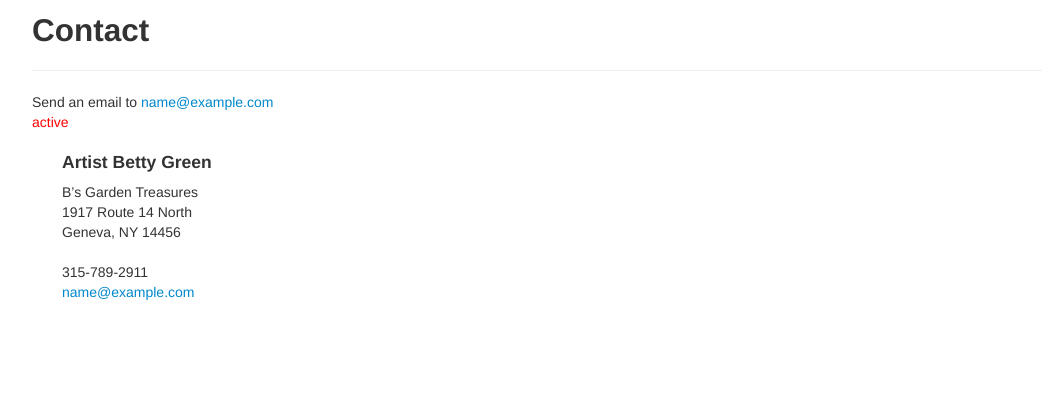
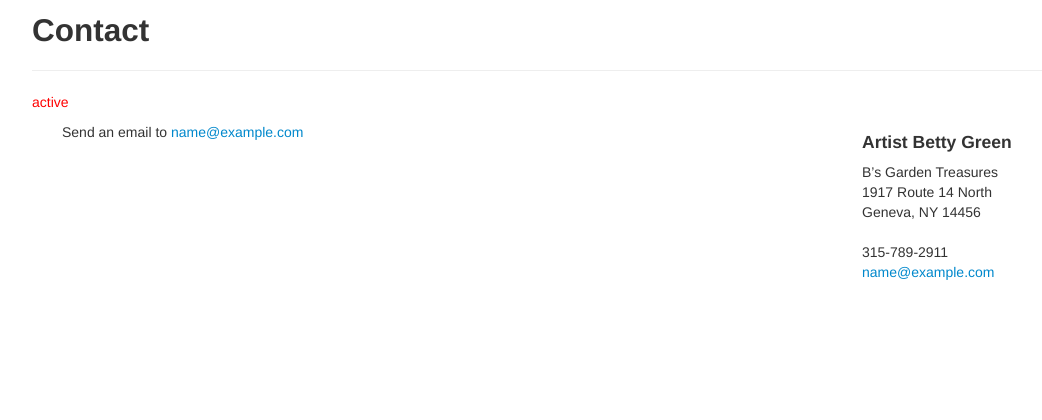
Before and after one commit to BGTreasures/BGTreasures, a Django app: template bgtreasures/contact/templates/contact.html in a window 1280 px wide. Shown: the part 171-591 px from the top of the page, without its empty margins (23-1065 px from the left). Run offline with Django 3.2, Linux system fonts and the light colour scheme; the template is opened without the code that fills it: most values are stand-ins (such as "Sample title", 1, 10 or a date in 2020); form fields are guessed from the names that the template uses; some web fonts are replaced.

Commit message:
fix span issue

```diff
--- a/bgtreasures/contact/templates/contact.html
+++ b/bgtreasures/contact/templates/contact.html
@@ -13,7 +13,6 @@
       <div id="title" class="span12">
         <h2>Contact</h2>
         <hr>
-        Send an email to <a href="mailto:{{ email }}">{{ email }}</a>
         {% if form.errors %}
         <p style="color: red;">
             Please correct the error{{ form.errors|pluralize }} below.
@@ -25,6 +24,9 @@
         </p>
         {% endif %}
       </div>
+    </div>
+    <div class="span8">
+        Send an email to <a href="mailto:{{ email }}">{{ email }}</a>
     </div>
     <!-- <form class="well span8" method="get" target="_top" action="mailto:{{ email }}" enctype="text/plain" style="margin-left: 0;">
       {% csrf_token %}
```
